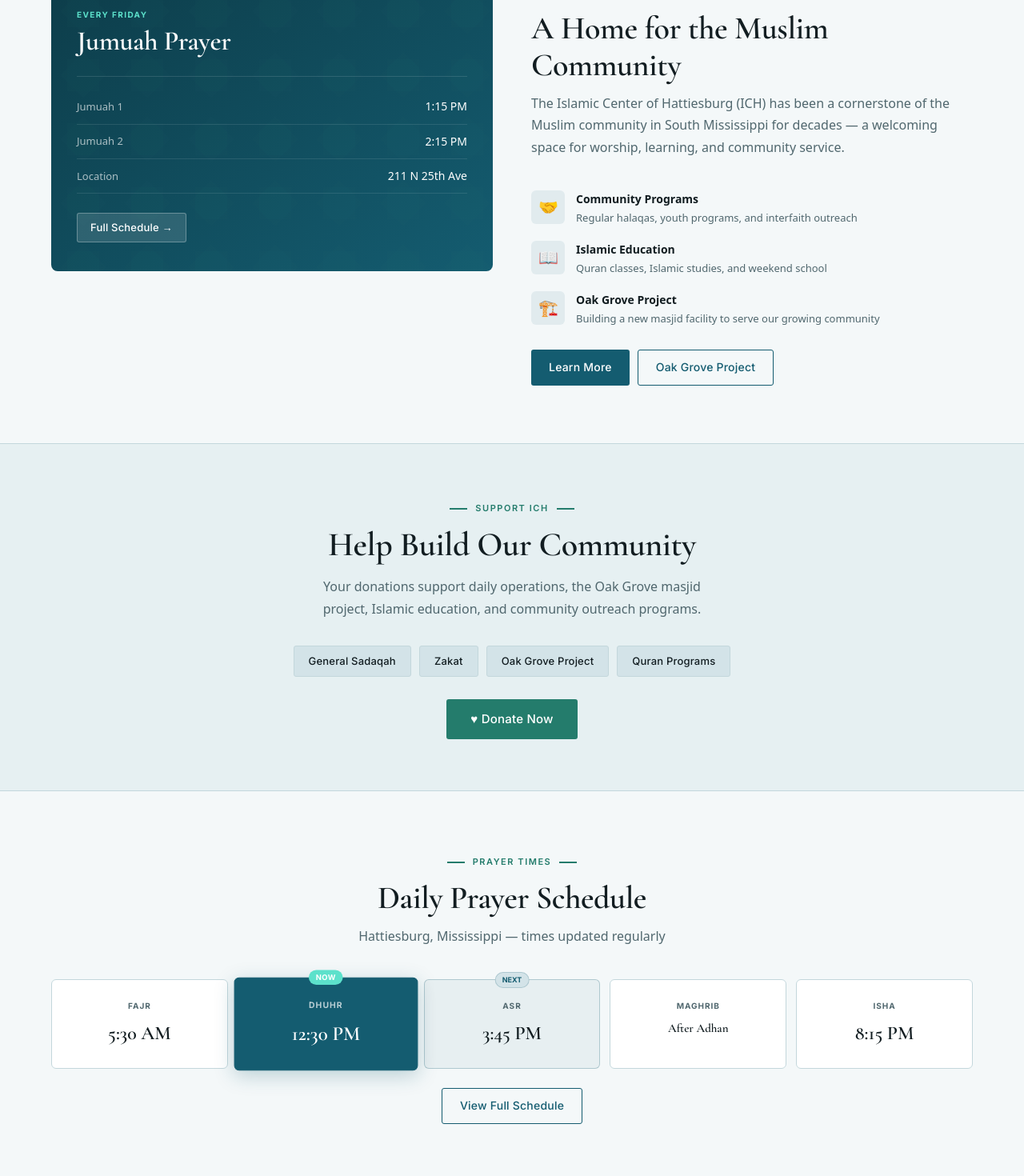
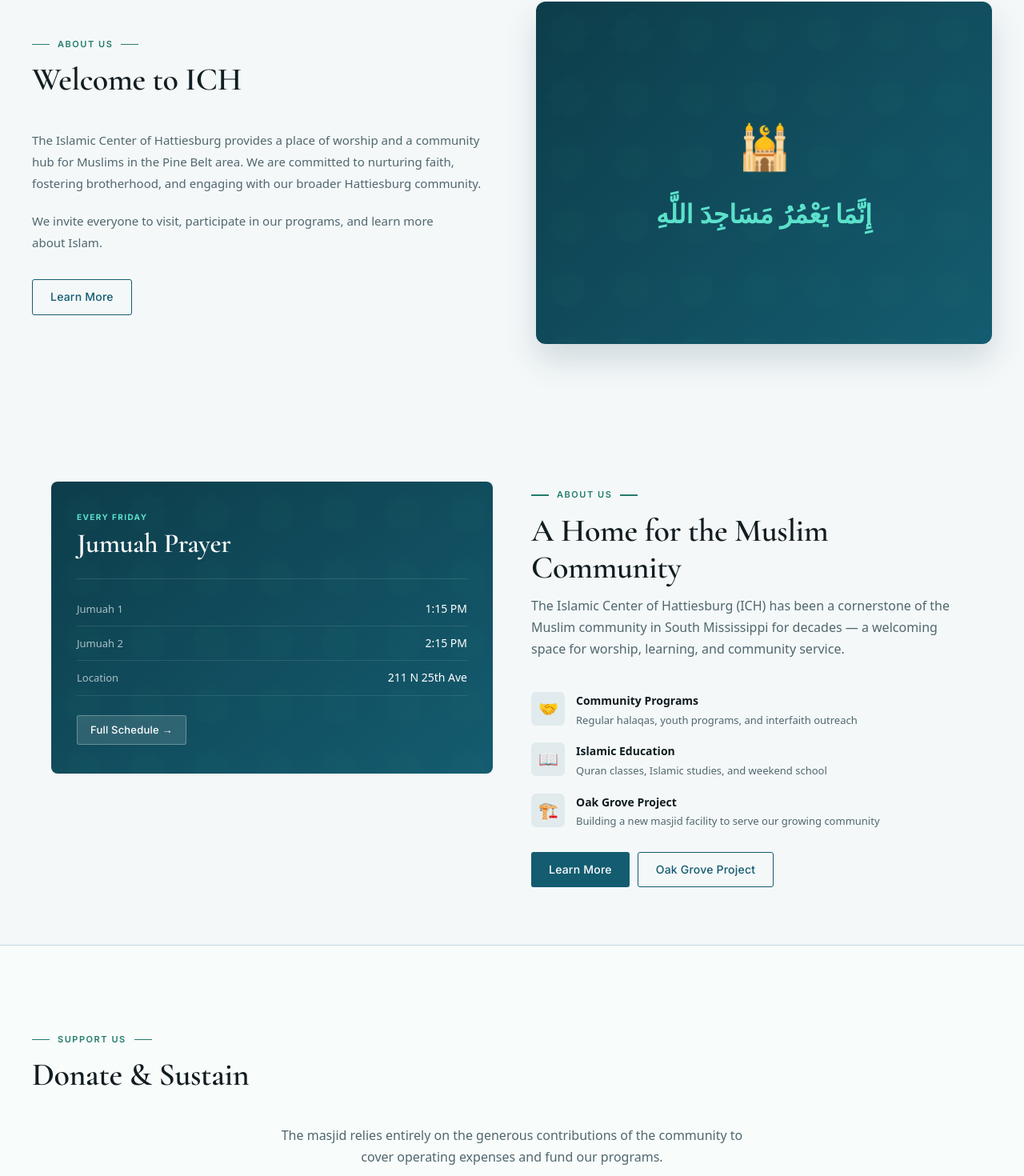
Before and after one commit to asjad-rehman/ichattiesburg, a Next.js app: page / in a window 1280 px wide. Shown: the part 964-2434 px from the top of the page at 80% size. Built offline with nearby package versions, Linux system fonts and the light colour scheme; no server answers.

Commit message:
feat: add framer-motion scroll reveal animations across site

```diff
--- a/package.json
+++ b/package.json
@@ -21,6 +21,7 @@
     "bcryptjs": "^3.0.3",
     "clsx": "^2.1.1",
     "date-fns": "^4.4.0",
+    "framer-motion": "^12.40.0",
     "get-image-colors": "^4.0.1",
     "jsonwebtoken": "^9.0.3",
     "lucide-react": "^1.17.0",
--- a/src/components/events-client.tsx
+++ b/src/components/events-client.tsx
@@ -1,7 +1,7 @@
 "use client";
 
 import React, { useState } from "react";
-import { ICH, Btn, GoldLabel, Tag } from "./ui-primitives";
+import { ICH, Btn, GoldLabel, Tag, ScrollReveal } from "./ui-primitives";
 
 export interface EventItem {
   id: string;
@@ -103,7 +103,7 @@ export default function EventsClient({ events }: EventsClientProps) {
 
       {/* Featured events */}
       {featured.length > 0 && (
-        <div style={{ marginBottom: 44 }}>
+        <ScrollReveal delay={0.1} style={{ marginBottom: 44 }}>
           <div style={{ fontSize: 11, fontWeight: 700, letterSpacing: ".12em", textTransform: "uppercase", color: ICH.gold, fontFamily: "Inter,sans-serif", marginBottom: 14, display: "flex", alignItems: "center", gap: 10 }}>
             <span style={{ width: 18, height: 1.5, background: ICH.gold, display: "block" }} />
             Featured Events
@@ -114,7 +114,7 @@ export default function EventsClient({ events }: EventsClientProps) {
               <EventCard key={e.id} event={e} featured />
             ))}
           </div>
-        </div>
+        </ScrollReveal>
       )}
 
       {/* Category filter */}
@@ -155,6 +155,7 @@ export default function EventsClient({ events }: EventsClientProps) {
       </div>
 
       {/* All (non-featured) upcoming */}
+      <ScrollReveal delay={0.2}>
         <div style={{ fontSize: 11, fontWeight: 700, letterSpacing: ".12em", textTransform: "uppercase", color: ICH.textMuted, fontFamily: "Inter,sans-serif", marginBottom: 14 }}>
           Upcoming Events
         </div>
@@ -170,13 +171,14 @@ export default function EventsClient({ events }: EventsClientProps) {
             <p style={{ fontSize: 15 }}>No upcoming events in this category.</p>
           </div>
         )}
+      </ScrollReveal>
 
       {/* Suggest event */}
-      <div style={{ marginTop: 48, padding: 24, background: ICH.bgCard, border: `1px solid ${ICH.border}`, borderRadius: 6 }}>
+      <ScrollReveal delay={0.3} style={{ marginTop: 48, padding: 24, background: ICH.bgCard, border: `1px solid ${ICH.border}`, borderRadius: 6 }}>
         <h3 style={{ fontFamily: "Cormorant Garamond,serif", fontSize: 20, marginBottom: 6 }}>Have an event to add?</h3>
         <p style={{ fontSize: 13, color: ICH.textMuted, marginBottom: 14, lineHeight: 1.65 }}>Contact us to have your community event added to the ICH calendar.</p>
         <Btn variant="outline" href="/contact" size="sm">Contact Us →</Btn>
-      </div>
+      </ScrollReveal>
     </div>
   );
 }
--- a/src/components/home-client.tsx
+++ b/src/components/home-client.tsx
@@ -1,7 +1,7 @@
 "use client";
 
 import React, { useState, useEffect } from "react";
-import { ICH, Btn, GoldLabel, SectionHead } from "./ui-primitives";
+import { ICH, Btn, GoldLabel, SectionHead, ScrollReveal } from "./ui-primitives";
 import { PrayerTimes, JumuahSchedule } from "@/lib/prayer-times";
 import { formatTime } from "@/lib/utils";
 
@@ -220,7 +220,7 @@ export default function HomeClient({ prayerTimes, jumuah }: HomeClientProps) {
 
         {/* Content */}
         <div style={{ position: "relative", zIndex: 10, maxWidth: 1200, margin: "0 auto", padding: "80px 24px 100px", width: "100%" }}>
-          <div style={{ maxWidth: 580 }}>
+          <ScrollReveal delay={0.1} className="max-w-[580px]">
             <div className="amiri" style={{ fontSize: "clamp(18px,2.5vw,26px)", color: ICH.accent, marginBottom: 18, direction: "rtl", textAlign: "left" }}>
               السَّلَامُ عَلَيْكُمْ وَرَحْمَةُ اللهِ وَبَرَكَاتُهُ
             </div>
@@ -236,7 +236,7 @@ export default function HomeClient({ prayerTimes, jumuah }: HomeClientProps) {
               <Btn variant="primary" href="/donate">♥ Donate Now</Btn>
               <Btn variant="ghost-dark" href="/events">📅 Events</Btn>
             </div>
-          </div>
+          </ScrollReveal>
         </div>
       </section>
 
@@ -290,12 +290,46 @@ export default function HomeClient({ prayerTimes, jumuah }: HomeClientProps) {
         <style>{`@keyframes pulse { 0%,100%{opacity:1} 50%{opacity:.3} }`}</style>
       </section>
 
+      {/* ── About Section ── */}
+      <section style={{ padding: "100px 24px", background: ICH.bg }}>
+        <div style={{ maxWidth: 1200, margin: "0 auto", display: "grid", gridTemplateColumns: "repeat(auto-fit,minmax(300px,1fr))", gap: 60, alignItems: "center" }}>
+          <ScrollReveal delay={0.1}>
+            <SectionHead label="About Us" title="Welcome to ICH" />
+            <p style={{ fontSize: 15, color: ICH.textMuted, lineHeight: 1.8, marginBottom: 20 }}>
+              The Islamic Center of Hattiesburg provides a place of worship and a community hub for Muslims in the Pine Belt area. We are committed to nurturing faith, fostering brotherhood, and engaging with our broader Hattiesburg community.
+            </p>
+            <p style={{ fontSize: 15, color: ICH.textMuted, lineHeight: 1.8, marginBottom: 32 }}>
+              We invite everyone to visit, participate in our programs, and learn more about Islam.
+            </p>
+            <Btn variant="outline" href="/about">Learn More</Btn>
+          </ScrollReveal>
+
+          <ScrollReveal delay={0.2} y={30} className="relative">
+            {/* Visual element placeholder */}
+            <div style={{
+              aspectRatio: "4/3",
+              background: `linear-gradient(135deg, ${ICH.primaryDark}, ${ICH.primary})`,
+              borderRadius: 12,
+              position: "relative",
+              overflow: "hidden",
+              boxShadow: "0 20px 40px rgba(10,50,65,0.15)"
+            }}>
+              <div className="geo-bg" style={{ position: "absolute", inset: 0, opacity: 0.5 }} />
+              <div style={{ position: "absolute", inset: 0, display: "flex", alignItems: "center", justifyContent: "center", flexDirection: "column" }}>
+                <span style={{ fontSize: 54, marginBottom: 16 }}>🕌</span>
+                <span className="amiri" style={{ color: ICH.accent, fontSize: 32, fontWeight: 600 }}>إِنَّمَا يَعْمُرُ مَسَاجِدَ اللَّهِ</span>
+              </div>
+            </div>
+          </ScrollReveal>
+        </div>
+      </section>
+
       {/* ── Jumuah + About ── */}
       <section style={{ maxWidth: 1200, margin: "0 auto", padding: "72px 24px" }}>
         <div style={{ display: "grid", gridTemplateColumns: "repeat(auto-fit,minmax(300px,1fr))", gap: 48, alignItems: "start" }}>
 
           {/* Jumuah Card */}
-          <div style={{ background: `linear-gradient(145deg,${ICH.primaryDark},${ICH.primary})`, borderRadius: 8, padding: "36px 32px", color: "#fff", position: "relative", overflow: "hidden" }}>
+          <ScrollReveal delay={0.3} style={{ background: `linear-gradient(145deg,${ICH.primaryDark},${ICH.primary})`, borderRadius: 8, padding: "36px 32px", color: "#fff", position: "relative", overflow: "hidden" }}>
             {/* Background pattern */}
             <div className="geo-bg" style={{ position: "absolute", inset: 0, opacity: 0.5 }} />
             <div style={{ position: "relative" }}>
@@ -312,10 +346,10 @@ export default function HomeClient({ prayerTimes, jumuah }: HomeClientProps) {
                 <Btn variant="ghost-dark" href="/prayer-times" size="sm">Full Schedule →</Btn>
               </div>
             </div>
-          </div>
+          </ScrollReveal>
 
           {/* About snippet */}
-          <div>
+          <ScrollReveal delay={0.4}>
             <SectionHead label="About Us" title="A Home for the Muslim Community"
               sub="The Islamic Center of Hattiesburg (ICH) has been a cornerstone of the Muslim community in South Mississippi for decades — a welcoming space for worship, learning, and community service." />
             <div style={{ display: "flex", flexDirection: "column", gap: 18, marginBottom: 28 }}>
@@ -337,8 +371,22 @@ export default function HomeClient({ prayerTimes, jumuah }: HomeClientProps) {
               <Btn variant="primary" href="/about">Learn More</Btn>
               <Btn variant="outline" href="https://www.launchgood.com/v4/campaign/help_build_the_islamic_center_of_oak_grove">Oak Grove Project</Btn>
             </div>
+          </ScrollReveal>
+        </div>
+      </section>
+
+      {/* ── Support the Masjid ── */}
+      <section style={{ padding: "100px 24px", background: "#f8fcfb", borderTop: `1px solid ${ICH.border}` }}>
+        <ScrollReveal delay={0.1} y={30} className="max-w-[1200px] mx-auto text-center">
+          <SectionHead label="Support Us" title="Donate & Sustain" />
+          <p style={{ maxWidth: 600, margin: "0 auto 36px", color: ICH.textMuted, lineHeight: 1.7 }}>
+            The masjid relies entirely on the generous contributions of the community to cover operating expenses and fund our programs.
+          </p>
+          <div style={{ display: "flex", justifyContent: "center", gap: 16, flexWrap: "wrap" }}>
+            <Btn variant="primary" href="/donate">Support ICH Online</Btn>
+            <Btn variant="outline" href="/donate">Other Ways to Give</Btn>
           </div>
-        </div>
+        </ScrollReveal>
       </section>
 
       {/* ── Donate CTA ── */}
--- a/src/components/prayer-times-client.tsx
+++ b/src/components/prayer-times-client.tsx
@@ -1,7 +1,7 @@
 "use client";
 
 import React, { useState, useEffect } from "react";
-import { ICH, Btn, GoldLabel } from "./ui-primitives";
+import { ICH, Btn, GoldLabel, ScrollReveal } from "./ui-primitives";
 import { PrayerTimes, JumuahSchedule } from "@/lib/prayer-times";
 import { formatTime } from "@/lib/utils";
 
@@ -108,7 +108,8 @@ export default function PrayerTimesClient({ prayerTimes, jumuah }: PrayerTimesCl
       </div>
 
       {/* ── Live Countdown ── */}
-      <div style={{
+      <ScrollReveal>
+        <div style={{
         background: `linear-gradient(135deg,${ICH.primaryDark},${ICH.primary})`,
         borderRadius: 8, padding: "36px 40px", marginBottom: 36,
         display: "flex", alignItems: "center", justifyContent: "space-between", flexWrap: "wrap", gap: 24,
@@ -131,10 +132,12 @@ export default function PrayerTimesClient({ prayerTimes, jumuah }: PrayerTimesCl
             "Guard strictly the prayers" — Quran 2:238
           </div>
         </div>
-      </div>
+        </div>
+      </ScrollReveal>
 
       {/* ── Prayer cards grid ── */}
-      <div style={{ display: "grid", gridTemplateColumns: "repeat(auto-fit,minmax(150px,1fr))", gap: 12, marginBottom: 40 }}>
+      <ScrollReveal delay={0.1}>
+        <div style={{ display: "grid", gridTemplateColumns: "repeat(auto-fit,minmax(150px,1fr))", gap: 12, marginBottom: 40 }}>
         {prayersAll.map((p, i) => {
           const isCur = i === curIdx;
           const isNext = i === nextIdx;
@@ -202,8 +205,10 @@ export default function PrayerTimesClient({ prayerTimes, jumuah }: PrayerTimesCl
           </div>
         </div>
       </div>
+      </ScrollReveal>
 
       {/* Quran verse */}
+      <ScrollReveal delay={0.3}>
       <div style={{ background: ICH.bgCard, border: `1px solid ${ICH.border}`, borderRadius: 8, padding: "32px 36px", textAlign: "center" }}>
         <div className="amiri" style={{ fontSize: "clamp(22px,3vw,30px)", color: ICH.primary, marginBottom: 12, lineHeight: 1.8, direction: "rtl", textAlign: "right" }}>
           إِنَّ الصَّلَاةَ كَانَتْ عَلَى الْمُؤْمِنِينَ كِتَابًا مَّوقُوتًا
@@ -212,6 +217,7 @@ export default function PrayerTimesClient({ prayerTimes, jumuah }: PrayerTimesCl
           "Indeed, prayer has been decreed upon the believers a decree of specified times." — Quran 4:103
         </p>
       </div>
+      </ScrollReveal>
     </div>
   );
 }
--- a/src/components/ui-primitives.tsx
+++ b/src/components/ui-primitives.tsx
@@ -2,6 +2,7 @@
 
 import React, { useState } from "react";
 import Link from "next/link";
+import { motion } from "framer-motion";
 
 import { ICH } from "@/lib/theme";
 export { ICH };
@@ -174,3 +175,30 @@ export function Tag({ children, color = 'gray' }: TagProps) {
     </span>
   );
 }
+
+export function ScrollReveal({
+  children,
+  delay = 0,
+  y = 20,
+  className = "",
+  style,
+}: {
+  children: React.ReactNode;
+  delay?: number;
+  y?: number;
+  className?: string;
+  style?: React.CSSProperties;
+}) {
+  return (
+    <motion.div
+      initial={{ opacity: 0, y }}
+      whileInView={{ opacity: 1, y: 0 }}
+      viewport={{ once: true, margin: "-40px" }}
+      transition={{ duration: 0.6, ease: [0.22, 1, 0.36, 1], delay }}
+      className={className}
+      style={style}
+    >
+      {children}
+    </motion.div>
+  );
+}
```
Also changed, not shown: src/app/about/page.tsx (+11 -1 lines), 1 other file (tests, documents, lock files or other folders). Lines whose indentation alone changed are shown as unchanged.
